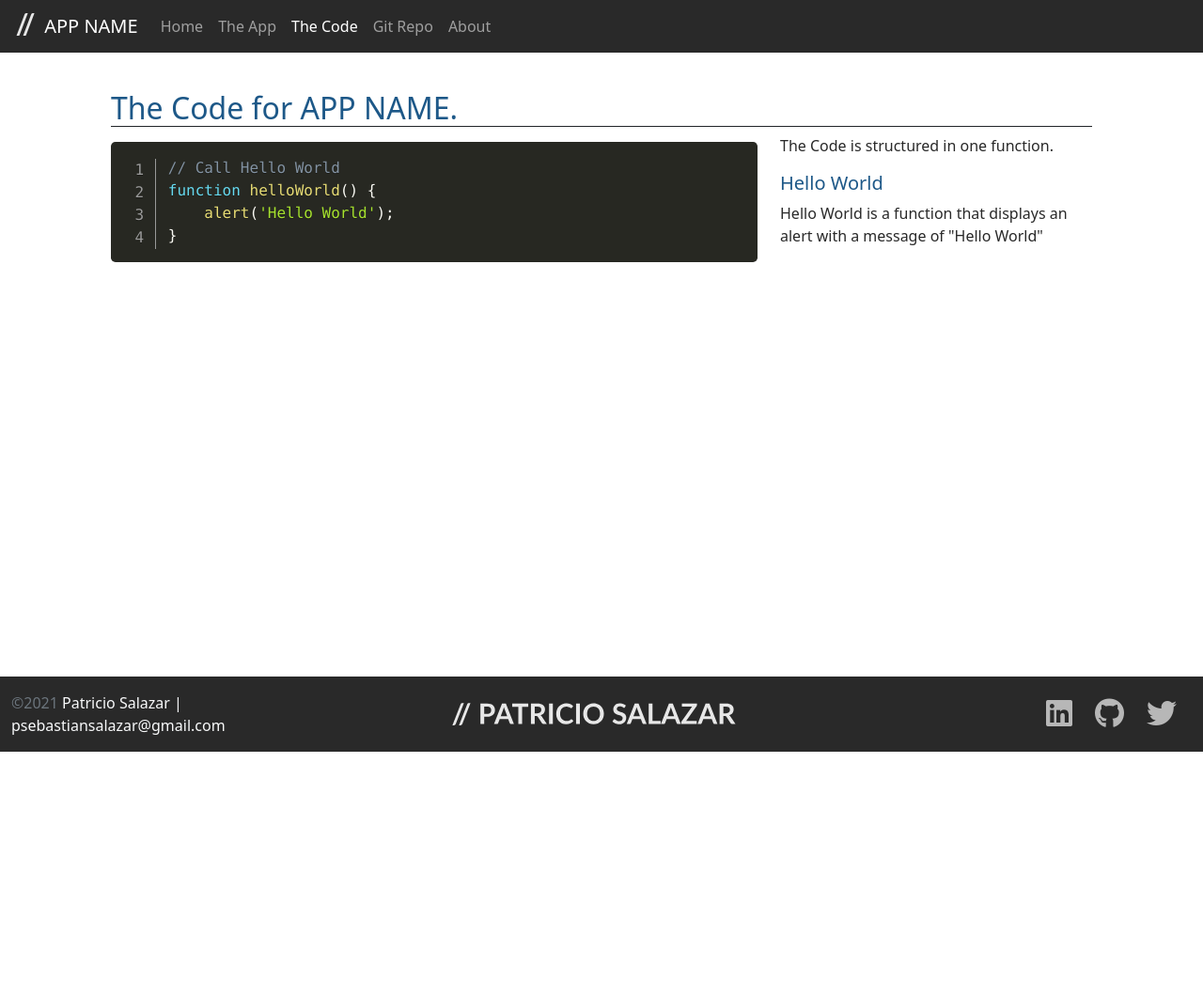
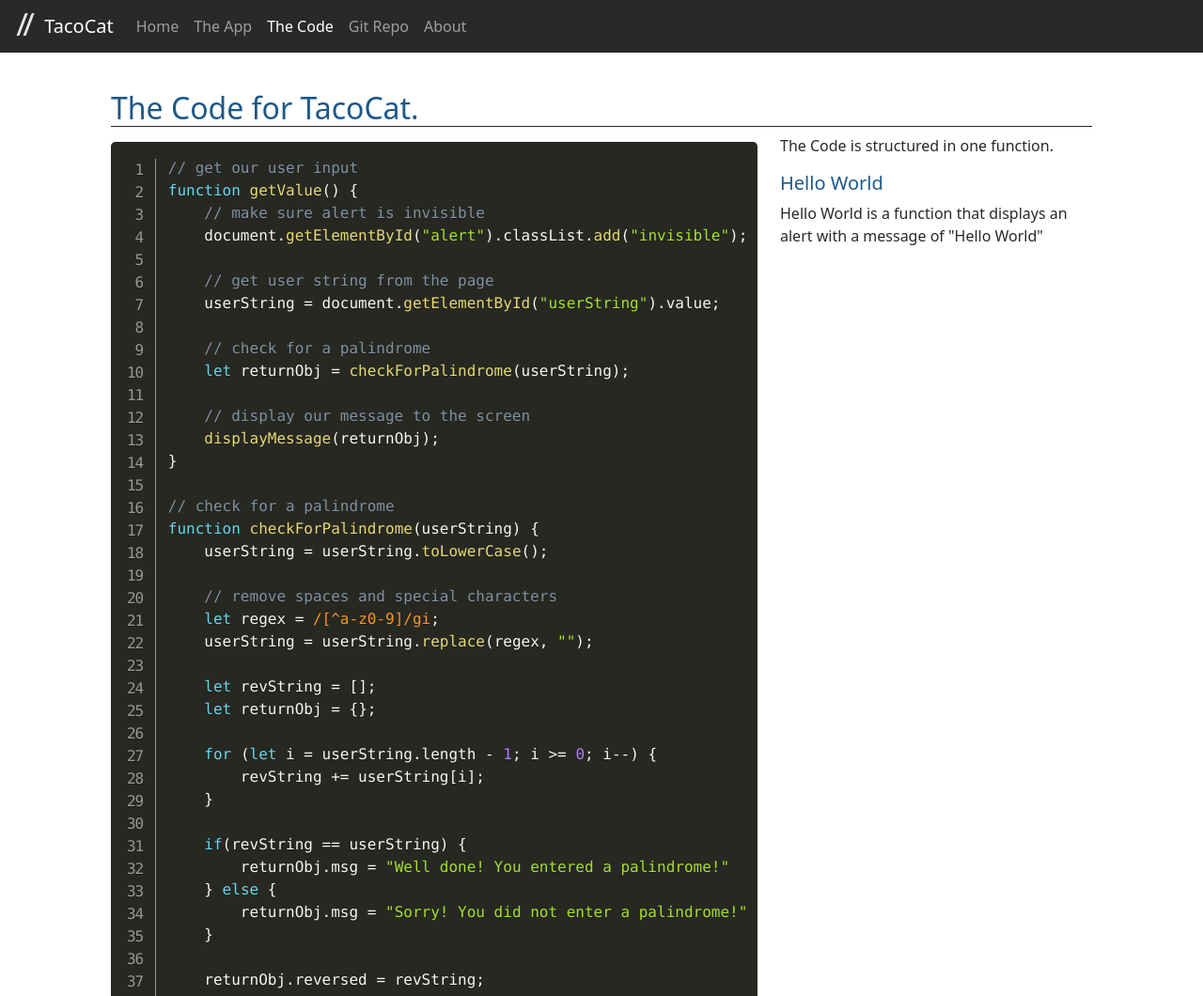
Before and after one commit to patriciosebastian/TacoCat, a plain HTML site: page code.html in a window 1280 px wide. Shown: the top 1060 px of the page at 94% size. Before the commit the page ends 800 px from the top, so only its background shows below. Drawn offline with nearby package versions, Linux system fonts and the light colour scheme.

Commit message:
updated app name and added the logic

```diff
--- a/app.html
+++ b/app.html
@@ -1,7 +1,7 @@
 <!doctype html>
 <html lang="en" class="h-100">
 <head>
-    <title>App Name: A Coding Project By Patricio Salazar</title>
+    <title>TacoCat: A Coding Project By Patricio Salazar</title>
     <!-- Required meta tags -->
     <meta charset="utf-8">
     <meta name="viewport" content="width=device-width, initial-scale=1, shrink-to-fit=no">
@@ -25,7 +25,7 @@
     <!-- ==== Nav Section ==== -->
     <nav class="navbar navbar-expand-md navbar-dark fixed-top">
         <div class="container-fluid">
-            <a class="navbar-brand" href="index.html"><img src="img/patricio-salazar-logo-characters_favicon.svg" class="d-inline-block align-text-top" alt="Patricio Salazar logo" width="30" height="24"> APP NAME</a>
+            <a class="navbar-brand" href="index.html"><img src="img/patricio-salazar-logo-characters_favicon.svg" class="d-inline-block align-text-top" alt="Patricio Salazar logo" width="30" height="24"> TacoCat</a>
             <button class="navbar-toggler" type="button" data-bs-toggle="collapse" data-bs-target="#navbarCollapse"
                 aria-controls="navbarCollapse" aria-expanded="false" aria-label="Toggle navigation">
                 <span class="navbar-toggler-icon"></span>
@@ -53,8 +53,37 @@
     </nav>
     <!-- ==== Main Section ==== -->
     <main class="flex-shrink-0">
-        <div class="container">
-
+        <div class="container mt-5">
+            <div class="row row-cols-1 row-cols-lg-2">
+                <div class="col">
+                    <h1 class="display-5 fw-bold lh-1 mb-3">
+                        TacoCat: A Coding Project
+                    </h1>
+                    <h4 class="lead pb-3">
+                        Taco Cat is a palindrome. A Palindrome is a word, phrase, or sequence that reads the same backwards as forward. Write a program that checks if the phrase entered is a palindrome.
+                    </h4>
+                </div>
+                <div class="col">
+                    <h5 class="border-1 border-bottom border-danger">
+                        Enter A phrase or word to check
+                    </h5>
+                    <form class="row gx-3 gy-2">
+                        <div class="col">
+                            <input class="form-control" id="userString" type="text" placeholder="Enter A String" aria-label="Enter A String">
+                        </div>
+                        <div class="col-12">
+                            <button class="btn btn-danger" id="btnSubmit" type="button">Check It</button>
+                        </div>
+                        <div class="alert alert-danger mt-5 invisible fade show" id="alert" role="alert">
+                            <h4 Class="alert-heading" id="alertHeader">Well Done!</h4>
+                            <hr>
+                            <p class="mb-0" id="msg">
+                                <!-- Insert a Message Here -->
+                            </p>
+                        </div>
+                    </form>
+                </div>
+            </div>
         </div>
     </main>
     <!-- ==== Footer Section ==== -->
@@ -79,7 +108,7 @@
     </footer>
     <!-- External JS -->
     <script src="js/site.js"></script>
-    <!-- REMOVE or EDIT -->
-    <!--  <script> document.querySelector("#btnSubmit").addEventListener("click", getValues); </script>  -->
+    <!-- #btnSubmit Event Listener -->
+     <script> document.querySelector("#btnSubmit").addEventListener("click", getValue); </script>
 </body>
 </html>
--- a/code.html
+++ b/code.html
@@ -1,7 +1,7 @@
 <!doctype html>
 <html lang="en" class="h-100">
 <head>
-    <title>App Name: A Coding Project By Patricio Salazar</title>
+    <title>TacoCat: A Coding Project By Patricio Salazar</title>
     <!-- Required meta tags -->
     <meta charset="utf-8">
     <meta name="viewport" content="width=device-width, initial-scale=1, shrink-to-fit=no">
@@ -38,7 +38,7 @@
     <!-- ==== Nav Section ==== -->
     <nav class="navbar navbar-expand-md navbar-dark fixed-top">
         <div class="container-fluid">
-            <a class="navbar-brand" href="index.html"><img src="img/patricio-salazar-logo-characters_favicon.svg" class="d-inline-block align-text-top" alt="Patricio Salazar logo" width="30" height="24"> APP NAME</a>
+            <a class="navbar-brand" href="index.html"><img src="img/patricio-salazar-logo-characters_favicon.svg" class="d-inline-block align-text-top" alt="Patricio Salazar logo" width="30" height="24"> TacoCat</a>
             <button class="navbar-toggler" type="button" data-bs-toggle="collapse" data-bs-target="#navbarCollapse"
                 aria-controls="navbarCollapse" aria-expanded="false" aria-label="Toggle navigation">
                 <span class="navbar-toggler-icon"></span>
@@ -67,14 +67,57 @@
     <!-- ==== Main Section ==== -->
     <main class="flex-shrink-0">
         <div class="container py-5 px-5 mt-5">
-            <h2 class="border-1 border-bottom border-dark">The Code for APP NAME.</h2>
+            <h2 class="border-1 border-bottom border-dark">The Code for TacoCat.</h2>
             <div class="row row-cols-1 row-cols-lg-2">
                 <div class="col-lg-8">
                     <pre class="line-numbers">
                         <code class="language-javascript">
-                            // Call Hello World
-                            function helloWorld() {
-                                alert('Hello World');
+                            // get our user input
+                            function getValue() {
+                                // make sure alert is invisible
+                                document.getElementById("alert").classList.add("invisible");
+
+                                // get user string from the page
+                                userString = document.getElementById("userString").value;
+
+                                // check for a palindrome
+                                let returnObj = checkForPalindrome(userString);
+
+                                // display our message to the screen
+                                displayMessage(returnObj);
+                            }
+
+                            // check for a palindrome
+                            function checkForPalindrome(userString) {
+                                userString = userString.toLowerCase();
+
+                                // remove spaces and special characters
+                                let regex = /[^a-z0-9]/gi;
+                                userString = userString.replace(regex, "");
+
+                                let revString = [];
+                                let returnObj = {};
+
+                                for (let i = userString.length - 1; i >= 0; i--) {
+                                    revString += userString[i];
+                                }
+
+                                if(revString == userString) {
+                                    returnObj.msg = "Well done! You entered a palindrome!"
+                                } else {
+                                    returnObj.msg = "Sorry! You did not enter a palindrome!"
+                                }
+
+                                returnObj.reversed = revString;
+
+                                return returnObj;
+                            }
+
+                            // display a message to the screen
+                            function displayMessage(returnObj) {
+                                document.getElementById("alertHeader").innerHTML = returnObj.msg;
+                                document.getElementById("msg").innerHTML = `Your phrase reversed is: ${returnObj.reversed} `;
+                                document.getElementById("alert").classList.remove("invisible");
                             }
                         </code>
                     </pre>
```
Also changed, not shown: index.html (+4 -4 lines), js/site.js (+46 -3 lines).
